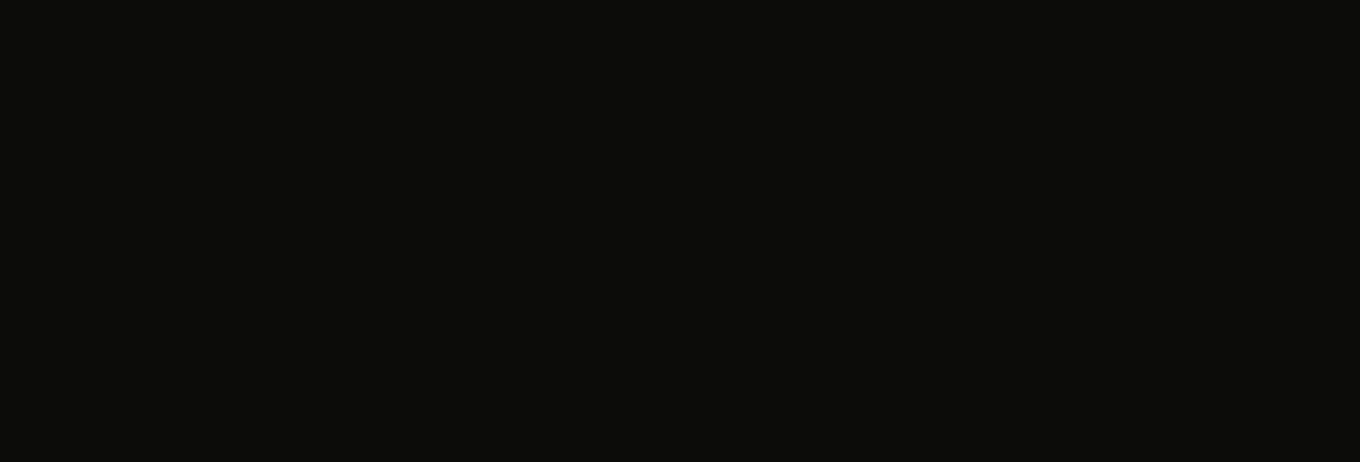
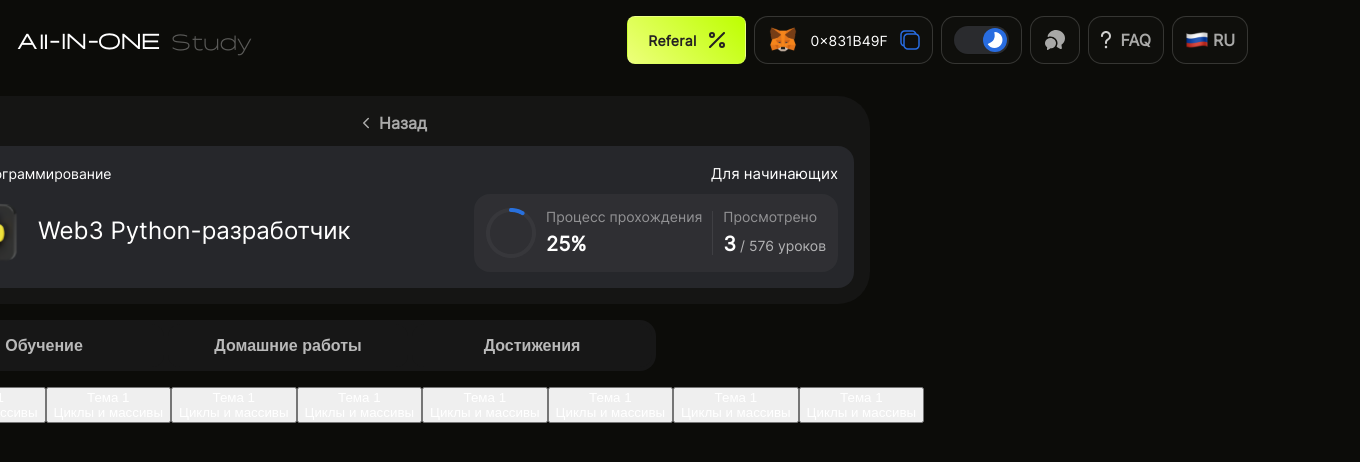
Before and after one commit to firststage0/all-in-one, a Vue app: page /education in a window 1280 px wide. Shown: the top 462 px of the page, 1360 px wide, since content can reach past the window. Built offline with nearby package versions, Linux system fonts and the light colour scheme.

Commit message:
Начата верстка страницы Обучение

```diff
--- a/src/components/CourceCard.vue
+++ b/src/components/CourceCard.vue
@@ -2,11 +2,18 @@
 const props = defineProps({
   data: Object,
   isFooterActive: Boolean,
+  isBackButtonShow: Boolean,
 });
 </script>
 
 <template>
   <div class="wrapper">
+    <router-link v-if="isBackButtonShow" to="/lessons-list" class="router-link">
+      <button class="back-button">
+        <img src="@/assets/icons/button-icons/arrow.svg" alt="" />
+        <p>Назад</p>
+      </button>
+    </router-link>
     <div class="content">
       <header class="header">
         <div class="type-block">
@@ -77,11 +84,34 @@ const props = defineProps({
   height: fit-content;
   padding: 16px;
   display: flex;
-  justify-content: center;
-  align-items: center;
+  flex-direction: column;
+  align-items: flex-start;
   border-radius: 32px;
   background: #151514;
   cursor: pointer;
+  gap: 12px;
+}
+
+.back-button {
+  display: flex;
+  justify-content: center;
+  align-items: center;
+  border: none;
+  background-color: inherit;
+  gap: 10px;
+}
+
+.back-button > img {
+  width: 6px;
+  height: 12px;
+  opacity: 0.64;
+}
+
+.back-button > p {
+  font-family: var(--inter-font);
+  font-weight: 600;
+  font-size: 16px;
+  color: rgba(255, 255, 255, 0.64);
 }
 
 .content {
--- a/src/components/MainContent.vue
+++ b/src/components/MainContent.vue
@@ -21,11 +21,7 @@ if (!props.data?.SocialsWhereBuy) {
   <div class="container">
     <div class="main-content">
       <button class="back-to-cources">
-        <img
-          class="arrow"
-          src="../assets\icons\main-content-icons\arrow.svg"
-          alt=""
-        />
+        <img class="arrow" src="@/assets\icons\button-icons\arrow.svg" alt="" />
         Назад к курсам
       </button>
       <div class="title">
--- a/src/views/Education.vue
+++ b/src/views/Education.vue
@@ -1,5 +1,127 @@
-<script setup></script>
+<script setup>
+import CourceCard from "../components/CourceCard.vue";
 
-<template></template>
+import { ref } from "vue";
+import HeaderComponent from "../components/HeaderComponent.vue";
 
-<style scoped></style>
+const isMarked = ref({
+  1: false,
+  2: false,
+  3: false,
+});
+
+const toogleButton = (id) => {
+  for (const key in isMarked.value) {
+    id === Number(key)
+      ? (isMarked.value[key] = true)
+      : (isMarked.value[key] = false);
+  }
+};
+</script>
+
+<template>
+  <HeaderComponent />
+  <div class="wrapper">
+    <div class="main-container">
+      <CourceCard isBackButtonShow="true" />
+
+      <nav class="nav-bar">
+        <button
+          :class="`nav-button ${isMarked[1] ? 'active' : ''}`"
+          @click="toogleButton(1)"
+        >
+          Обучение
+        </button>
+        <button
+          :class="`nav-button ${isMarked[2] ? 'active' : ''}`"
+          @click="toogleButton(2)"
+        >
+          Домашние работы
+        </button>
+        <button
+          :class="`nav-button ${isMarked[3] ? 'active' : ''}`"
+          @click="toogleButton(3)"
+        >
+          Достижения
+        </button>
+      </nav>
+      <div class="interface">
+        <div class="menu">
+          <button v-for="(i, menu_index) in 8" class="menu-button">
+            <p class="button-title">Тема 1</p>
+            <p class="description">Циклы и массивы</p>
+          </button>
+        </div>
+        <div v-if="isMarked[1]" class="main-content">
+          <div class="card">
+            <div class="type-block">
+              <img src="" alt="" class="type-img" />
+              <p class="type-title"></p>
+            </div>
+            <p class="card-title"></p>
+            <footer class="card-footer">
+              <div class="duration-block">
+                <img src="" alt="" class="duration-img" />
+                <p class="duration">Длительность</p>
+                <p class="duration-value">20 мин.</p>
+              </div>
+              <button class="go-to-lesson">
+                <p>Перейти к уроку</p>
+              </button>
+            </footer>
+          </div>
+        </div>
+      </div>
+    </div>
+  </div>
+</template>
+
+<style scoped>
+.wrapper {
+  display: flex;
+  flex-direction: column;
+  align-items: center;
+}
+
+.main-container {
+  margin-top: calc(var(--header-height) + 16px);
+  width: 1440px;
+  display: flex;
+  flex-direction: column;
+  gap: 16px;
+}
+
+.nav-bar {
+  width: fit-content;
+  height: 51px;
+  display: flex;
+  align-items: flex-start;
+  justify-content: center;
+  border-radius: 16px;
+  gap: 4px;
+  padding: 4px;
+  background-color: #171717;
+}
+
+.nav-button {
+  transition: 500ms;
+  width: 240px;
+  height: 43px;
+  display: flex;
+  align-items: center;
+  justify-content: center;
+  border: none;
+  background-color: inherit;
+  padding: 6px 12px;
+  color: #b9b9b9;
+  font-weight: 600;
+  font-size: 16px;
+  border-radius: 12px;
+}
+
+.nav-button.active {
+  transition: 500ms;
+  background-color: #2870dd29;
+  color: #2870dd;
+}
+</style>
```
Also changed, not shown: src/assets/icons/button-icons/arrow.svg (renamed from src/assets/icons/main-content-icons/arrow.svg).
